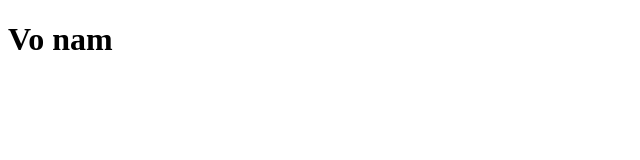
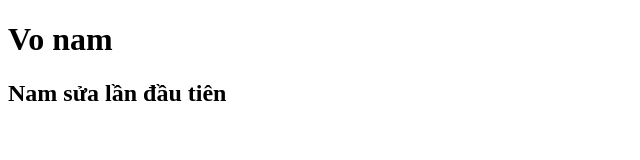
Before and after one commit to spaceX-os/Vonam, a plain HTML site: page index.html in a window 1280 px wide. Shown: the whole page, without its empty margins (0-640 px from the left). Drawn offline with Linux system fonts and the light colour scheme.

Commit message:
1. Nam commit lần 1

```diff
--- a/index.html
+++ b/index.html
@@ -7,5 +7,6 @@
 </head>
 <body>
     <h1>Vo nam</h1>
+    <h2>Nam sửa lần đầu tiên</h2>
 </body>
 </html>
```
